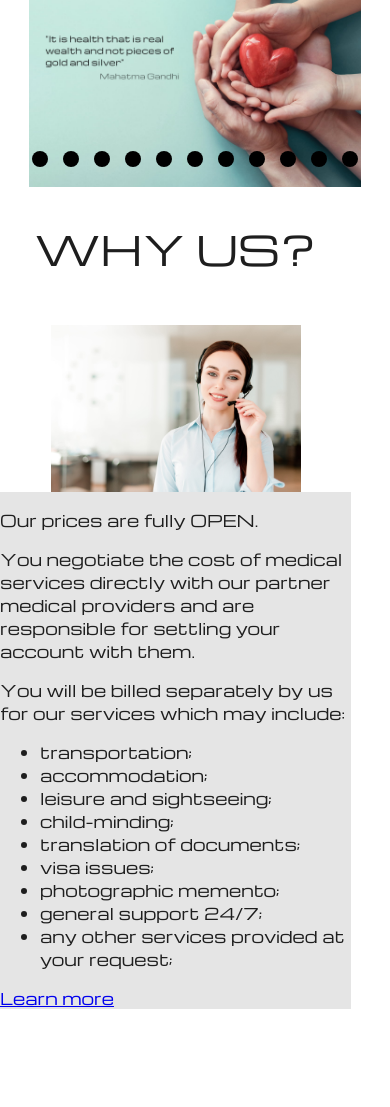
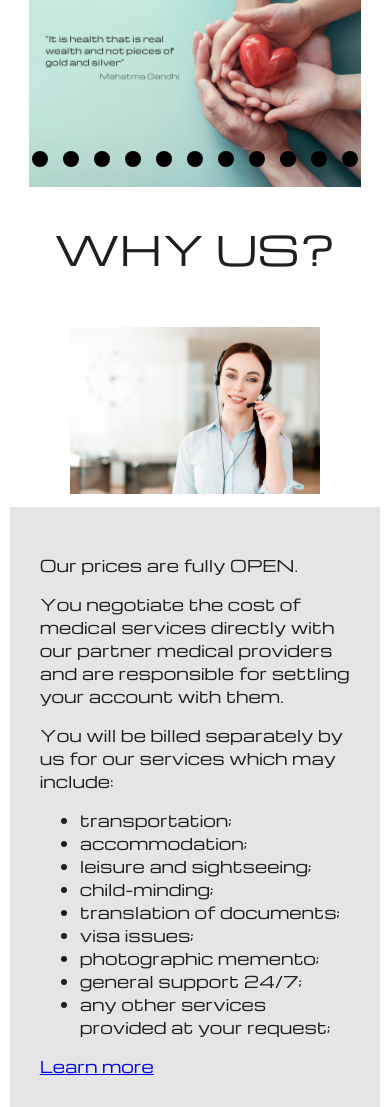
Before and after one commit to Mishok1/Diviamed, a PHP site: page / in a window 390 px wide; the page is wider, and only the part inside the window is pictured. Shown: the part 241-1348 px from the top of that part. Before the commit the page ends 1250 px from the top of that part, so only its background shows below. Run offline with PHP 8.4, Linux system fonts and the light colour scheme.

Commit message:
added_mobile_why_us

```diff
--- a/index.html
+++ b/index.html
@@ -236,9 +236,9 @@
         <!-- why us -->
         <section class="why_us_section">
             <h2 class="why_us_header">WHY US?</h2>
-            <img class="why_us_img" src="./images/customer-technical-support-representative-scaled.jpg"
-                alt="customer-technical-support-representative" width="350" height="235">
             <article class="why_us_article">
+                <img class="why_us_img" src="./images/customer-technical-support-representative-scaled.jpg"
+                    alt="customer-technical-support-representative" width="350" height="235">
                 <p>Our prices are fully OPEN.</p>
                 <p>You negotiate the cost of medical services directly with our partner medical providers and are
                     responsible for settling
--- a/styles/style.css
+++ b/styles/style.css
@@ -325,7 +325,8 @@ body {
 
 .why_us_section{
   max-width: 1500px;
-  width: 90%;
+  width: 95%;
+  margin: 0 auto;
   display: flex;
   flex-direction: column;
   align-items: center;
@@ -334,17 +335,26 @@ body {
 .why_us_header{
   font-size: 2.5rem;
   font-weight: lighter;
-  margin-bottom: 3rem;
-}
-
-.why_us_img{
-  width: 250px;
+  margin-bottom: 230px;
 }
 
 .why_us_article{
   background-color: #e5e5e5;
   width: 100%;
+  padding: 30px;
   margin: 0 auto;
+  position: relative;
+}
+
+.why_us_img{
+  width: 250px;
+  margin-bottom: 2rem;
+  position: absolute;
+  top: -180px;
+  left: 0;
+  right: 0;
+  margin-left: auto;
+  margin-right: auto;
 }
 
 /* media */
@@ -356,7 +366,6 @@ body {
 */
 
 @media (max-width:1800px) {
-
   /* carousel */
   .carousel_button_left {
     top: 50%;
@@ -370,7 +379,6 @@ body {
 }
 
 @media (max-width:1024px) {
-
   /* carousel */
   .carousel_button_left,
   .carousel_button_right {
@@ -380,5 +388,20 @@ body {
   .carousel_mobile_pagination {
     display: flex;
   }
+}
+
+@media (min-width:800px) {
+  .why_us_header{
+    margin-bottom: 50px;
+  }
+
+  .why_us_img{
+    position: relative;
+    float: right;
+    top:50%;
+    padding-left: 20px;
+    margin: 0;
 
 }
+
+}
```
